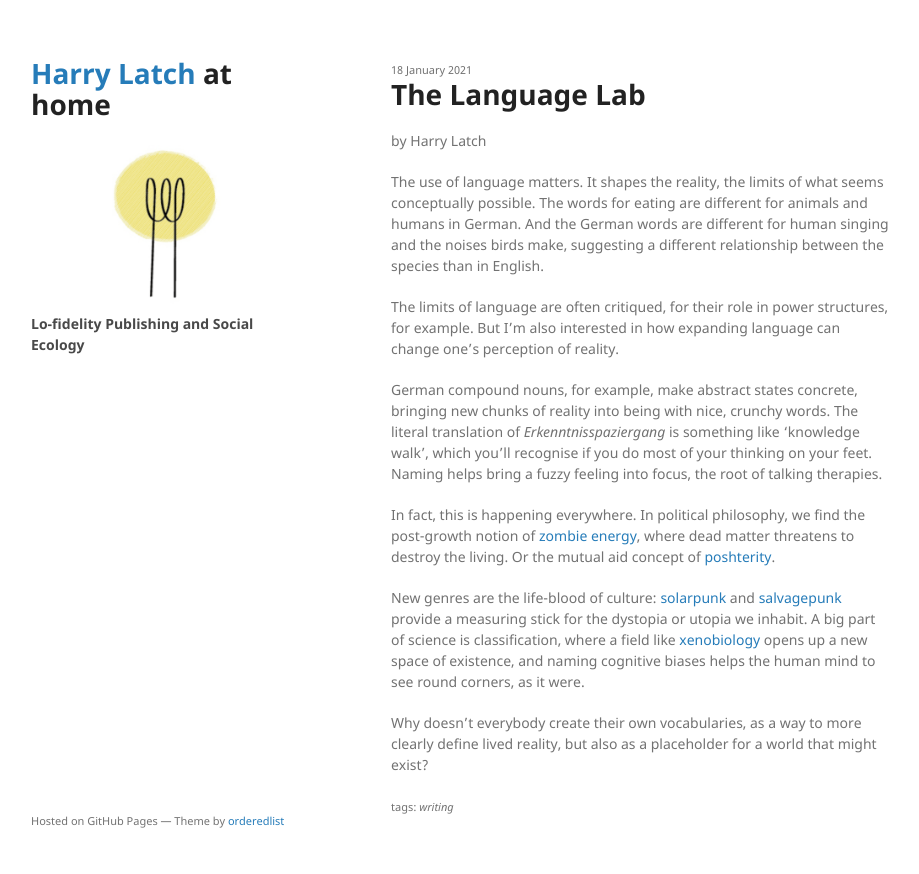
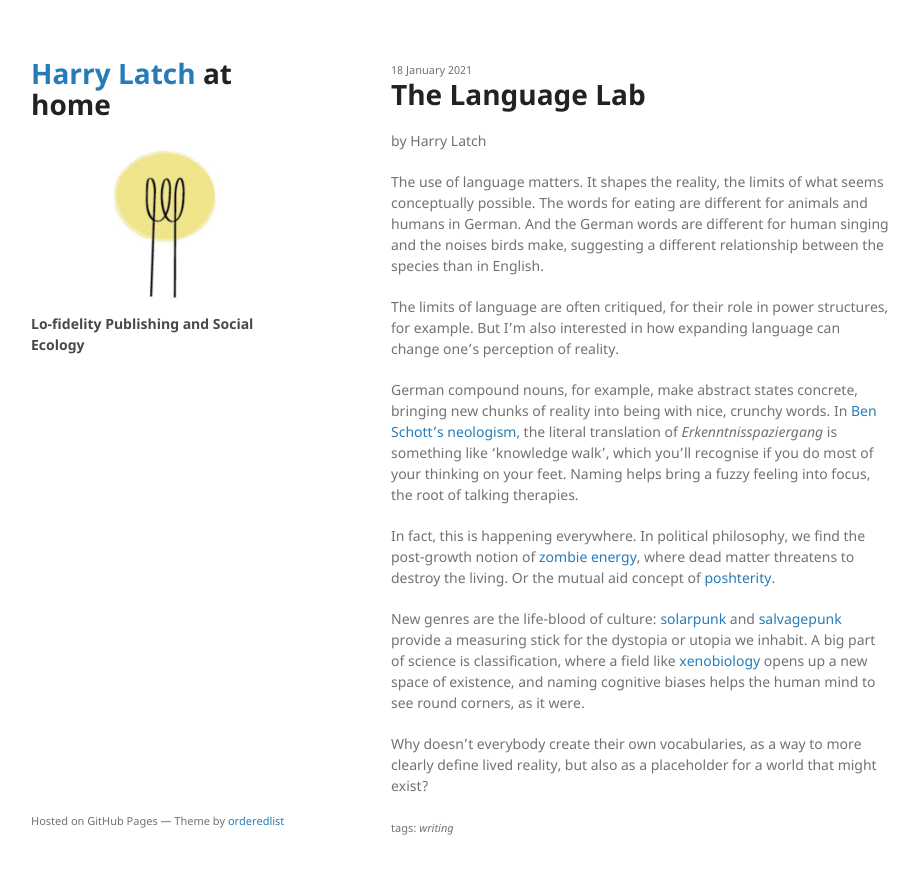
Before and after one commit to harrylatch/harrylatch.github.io, a Jekyll site: the page built from _posts/2021-01-18-the-language-lab.md, in a window 1280 px wide. Shown: the top 874 px of the page, without its empty margins (179-1098 px from the left). Built offline with Jekyll 4.4.1, drawn with Linux system fonts in a browser that asks for light colours.

Commit message:
Update 2021-01-18-the-language-lab.md

```diff
--- a/_posts/2021-01-18-the-language-lab.md
+++ b/_posts/2021-01-18-the-language-lab.md
@@ -10,7 +10,7 @@ The use of language matters. It shapes the reality, the limits of what seems con
 
 The limits of language are often critiqued, for their role in power structures, for example. But I’m also interested in how expanding language can change one’s perception of reality.
 
-German compound nouns, for example, make abstract states concrete, bringing new chunks of reality into being with nice, crunchy words. The literal translation of *Erkenntnisspaziergang* is something like ‘knowledge walk’, which you’ll recognise if you do most of your thinking on your feet. Naming helps bring a fuzzy feeling into focus, the root of talking therapies.
+German compound nouns, for example, make abstract states concrete, bringing new chunks of reality into being with nice, crunchy words. In [Ben Schott's neologism](https://newrepublic.com/article/115431/best-new-made-german-words-benn-schotts-schottenfreude "Schottisms"), the literal translation of *Erkenntnisspaziergang* is something like ‘knowledge walk’, which you’ll recognise if you do most of your thinking on your feet. Naming helps bring a fuzzy feeling into focus, the root of talking therapies.
 
 In fact, this is happening everywhere. In political philosophy, we find the post-growth notion of [zombie energy](http://postgrowth.art "Post-growth zombie energy"), where dead matter threatens to destroy the living. Or the mutual aid concept of [poshterity](https://vimeo.com/393734426 "Poshterity").
 
```
